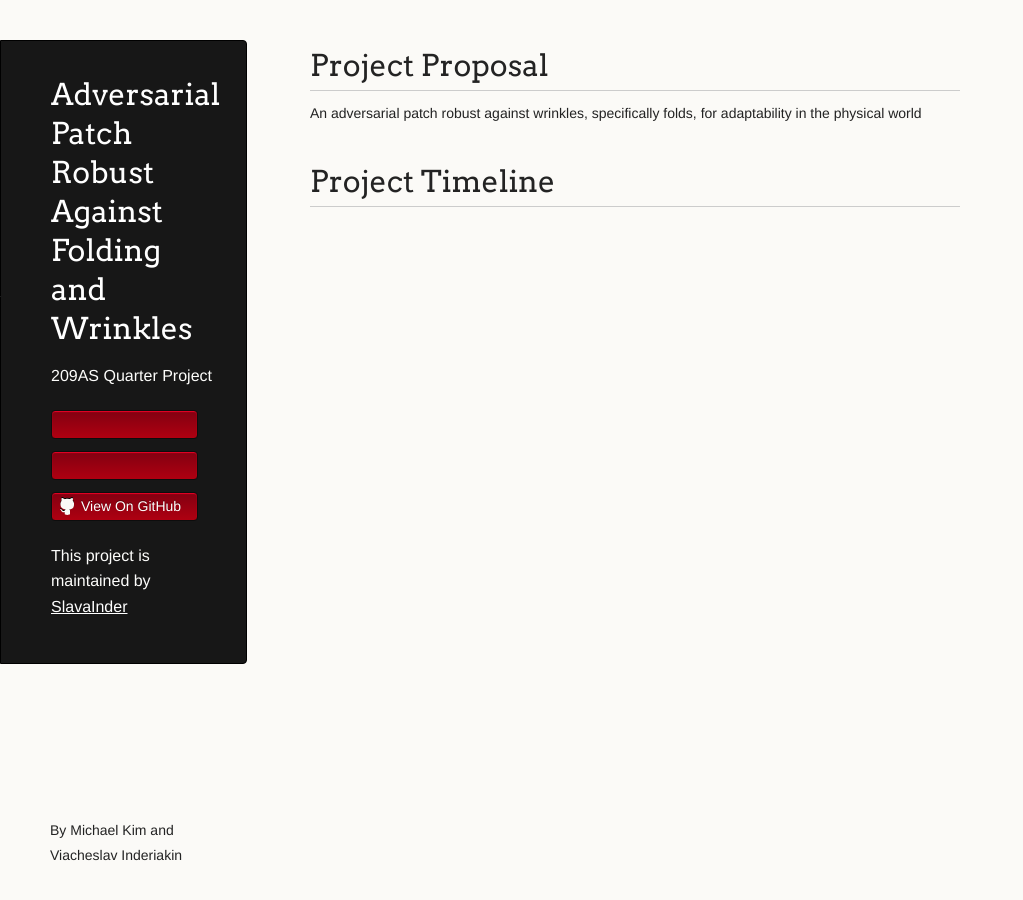
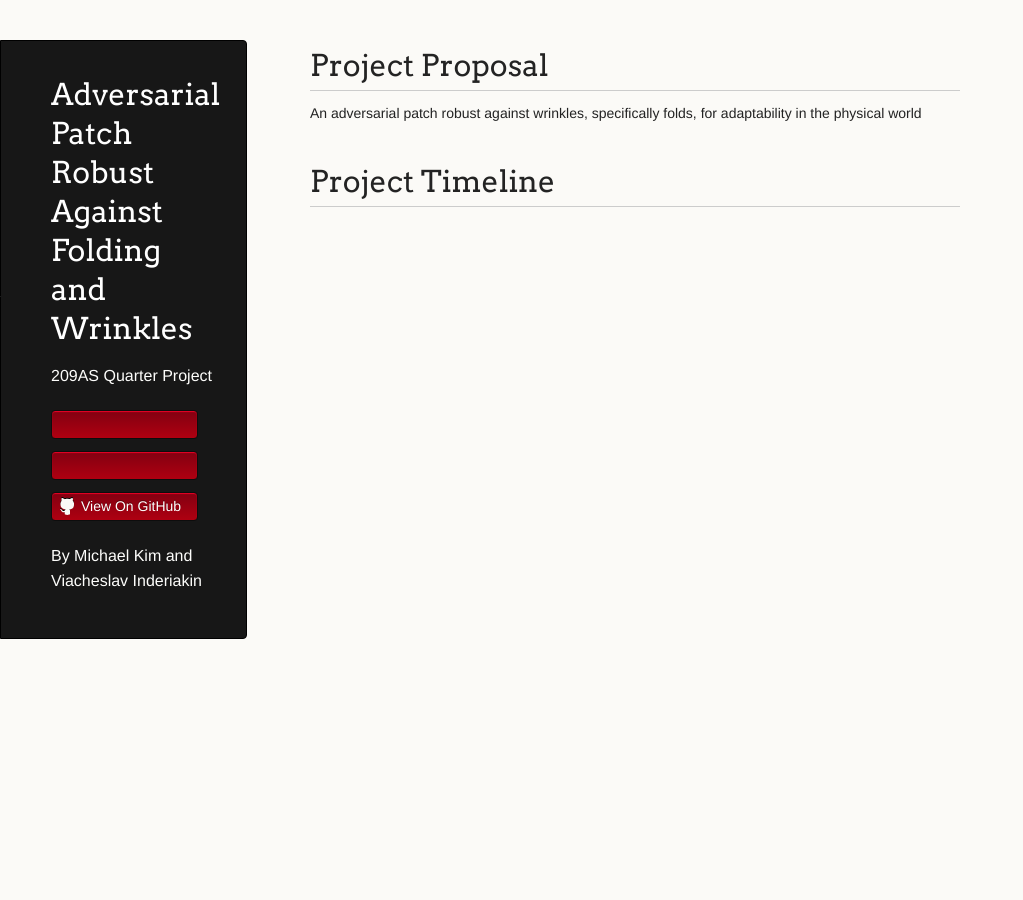
Before and after one commit to SlavaInder/209AS_Adversarial_Patch, a Jekyll site: the page built from docs/index.md, in a window 1280 px wide. Shown: the whole page, without its empty margins (0-1023 px from the left). Built offline with Jekyll 4.4.1, drawn with Linux system fonts in a browser that asks for light colours; our own code applies the rules of GitHub Pages for plain Markdown files.

Commit message:
Update default.html

```diff
--- a/docs/_layouts/default.html
+++ b/docs/_layouts/default.html
@@ -27,7 +27,7 @@
         </ul>
 
         {% if site.github.is_project_page %}
-          <p class="header">This project is maintained by <a class="header name" href="{{ site.github.owner_url }}">{{ site.github.owner_name }}</a></p>
+          <p class="header">By Michael Kim and Viacheslav Inderiakin</p>
         {% endif %}
 
         {% if site.github.is_user_page %}
@@ -41,9 +41,9 @@
         {{ content }}
       </section>
 
-      <footer>
+      <!--<footer>
         <p><small>By Michael Kim and Viacheslav Inderiakin</small></p>
-      </footer>
+      </footer>-->
     </div>
     <!--[if !IE]><script>fixScale(document);</script><![endif]-->
     {% if site.google_analytics %}
```
